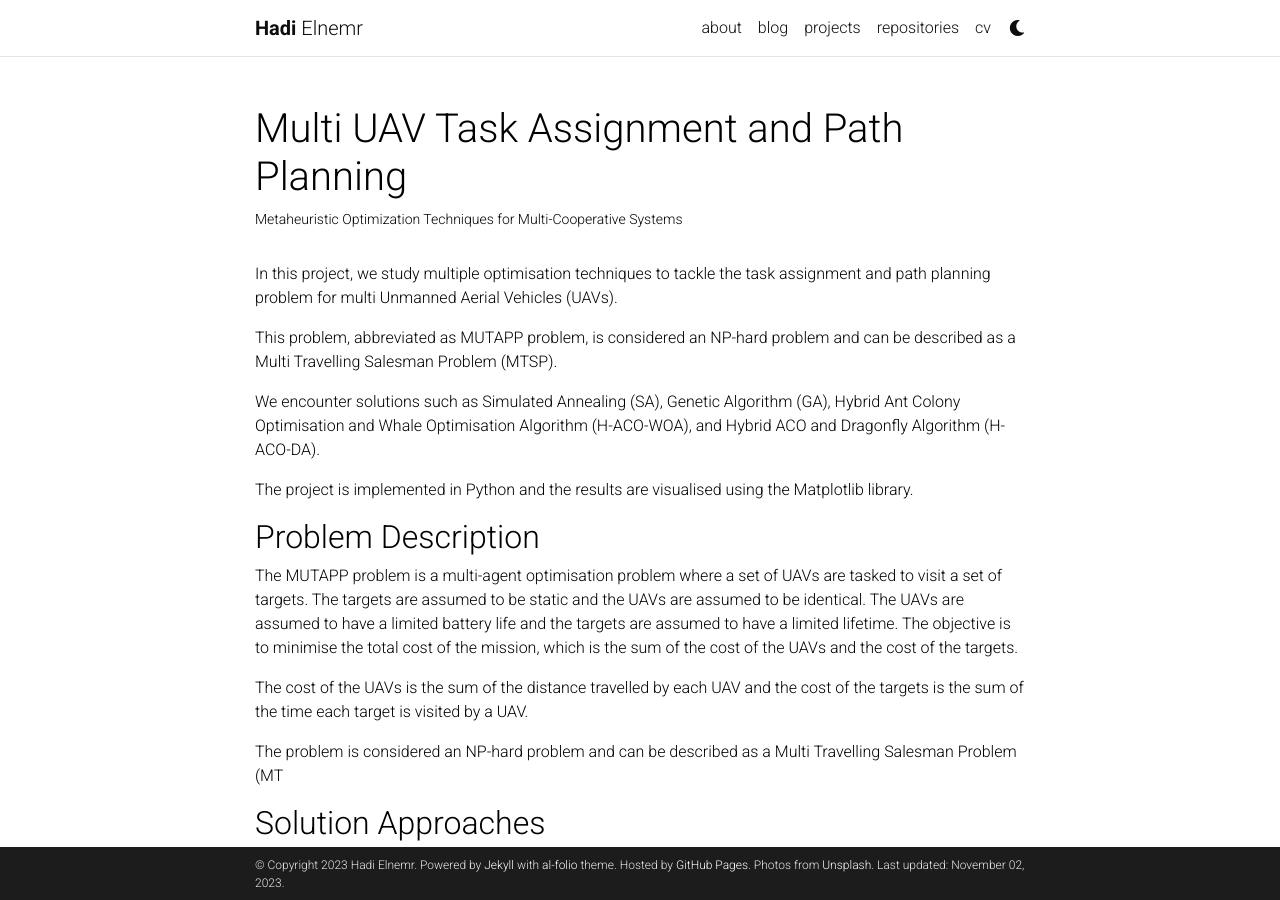
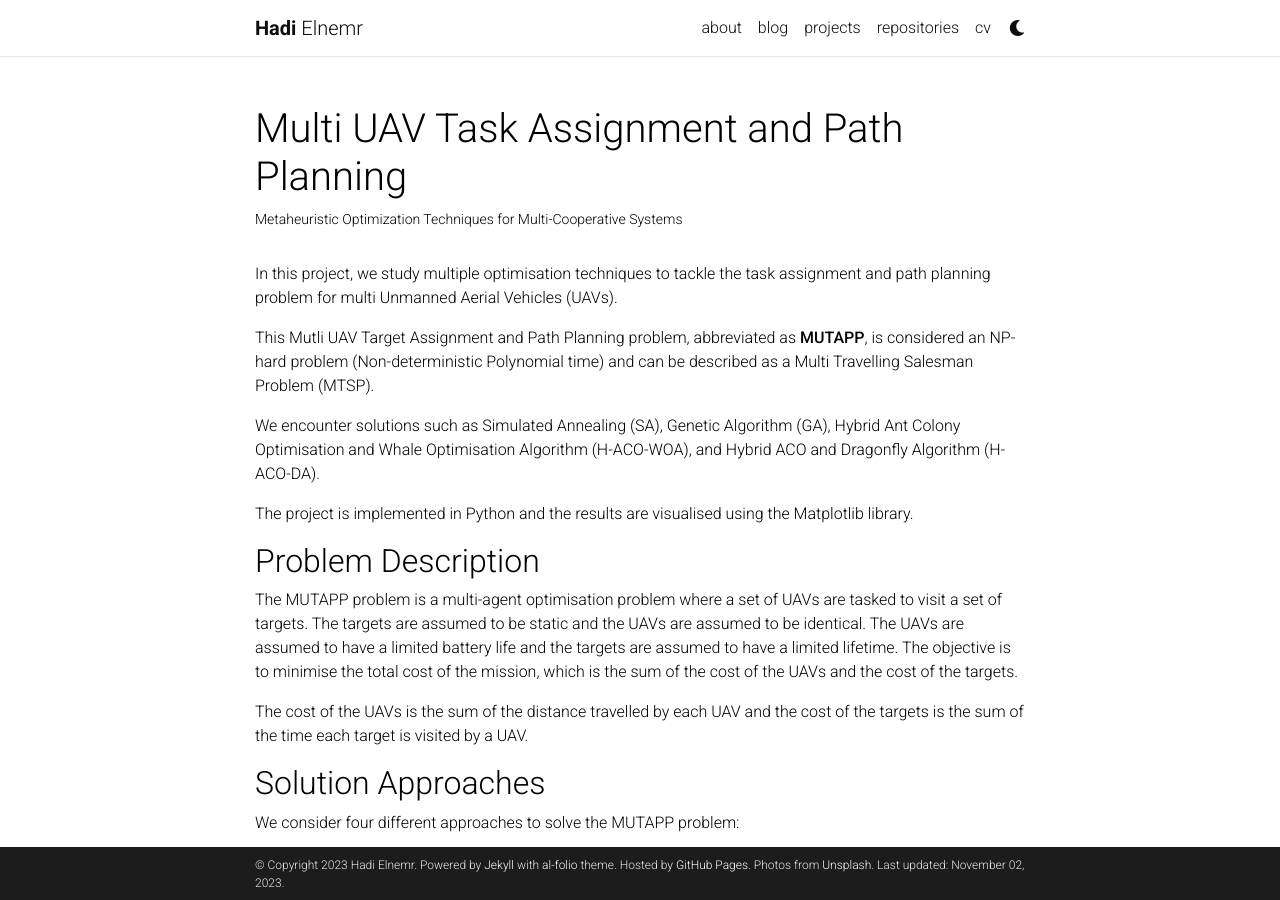
Before and after one commit to HadiElnemr/HadiElnemr.github.io, a Jekyll site: the page built from _projects/multi_uav_task_assignment_and_path_planning.md, in a window 1280 px wide and 900 px high. Built offline with Jekyll 4.4.1, drawn with Linux system fonts in a browser that asks for light colours; comment, search, counter and statistics services are not loaded; a style sheet for code colours, icons or effects is not loaded.

Commit message:
Optimisation project image and some text added

```diff
--- a/_projects/multi_uav_task_assignment_and_path_planning.md
+++ b/_projects/multi_uav_task_assignment_and_path_planning.md
@@ -2,7 +2,7 @@
 layout: page
 title: Multi UAV Task Assignment and Path Planning
 description: Metaheuristic Optimization Techniques for Multi-Cooperative Systems
-# img:  /assets/img/Numerics_icon.jpeg
+img:  /assets/img/multi_uav_task_assignment_and_path_planning/h_aco_woa.png
 importance: 1
 github: https://github.com/HadiElnemr/UAVs-Task-Assignment-and-Path-Planning
 category: Course Project
@@ -15,7 +15,7 @@
 
 In this project, we study multiple optimisation techniques to tackle the task assignment and path planning problem for multi Unmanned Aerial Vehicles (UAVs).
 
-This problem, abbreviated as MUTAPP problem, is considered an NP-hard problem and can be described as a Multi Travelling Salesman Problem (MTSP).
+This Mutli UAV Target Assignment and Path Planning problem, abbreviated as **MUTAPP**, is considered an NP-hard problem (Non-deterministic Polynomial time) and can be described as a Multi Travelling Salesman Problem (MTSP).
 
 We encounter solutions such as Simulated Annealing (SA), Genetic Algorithm (GA), Hybrid Ant Colony Optimisation and Whale Optimisation Algorithm (H-ACO-WOA), and Hybrid ACO and Dragonfly Algorithm (H-ACO-DA).
 
@@ -26,8 +26,6 @@
 The MUTAPP problem is a multi-agent optimisation problem where a set of UAVs are tasked to visit a set of targets. The targets are assumed to be static and the UAVs are assumed to be identical. The UAVs are assumed to have a limited battery life and the targets are assumed to have a limited lifetime. The objective is to minimise the total cost of the mission, which is the sum of the cost of the UAVs and the cost of the targets.
 
 The cost of the UAVs is the sum of the distance travelled by each UAV and the cost of the targets is the sum of the time each target is visited by a UAV.
-
-The problem is considered an NP-hard problem and can be described as a Multi Travelling Salesman Problem (MT
 
 ## Solution Approaches
 
```
